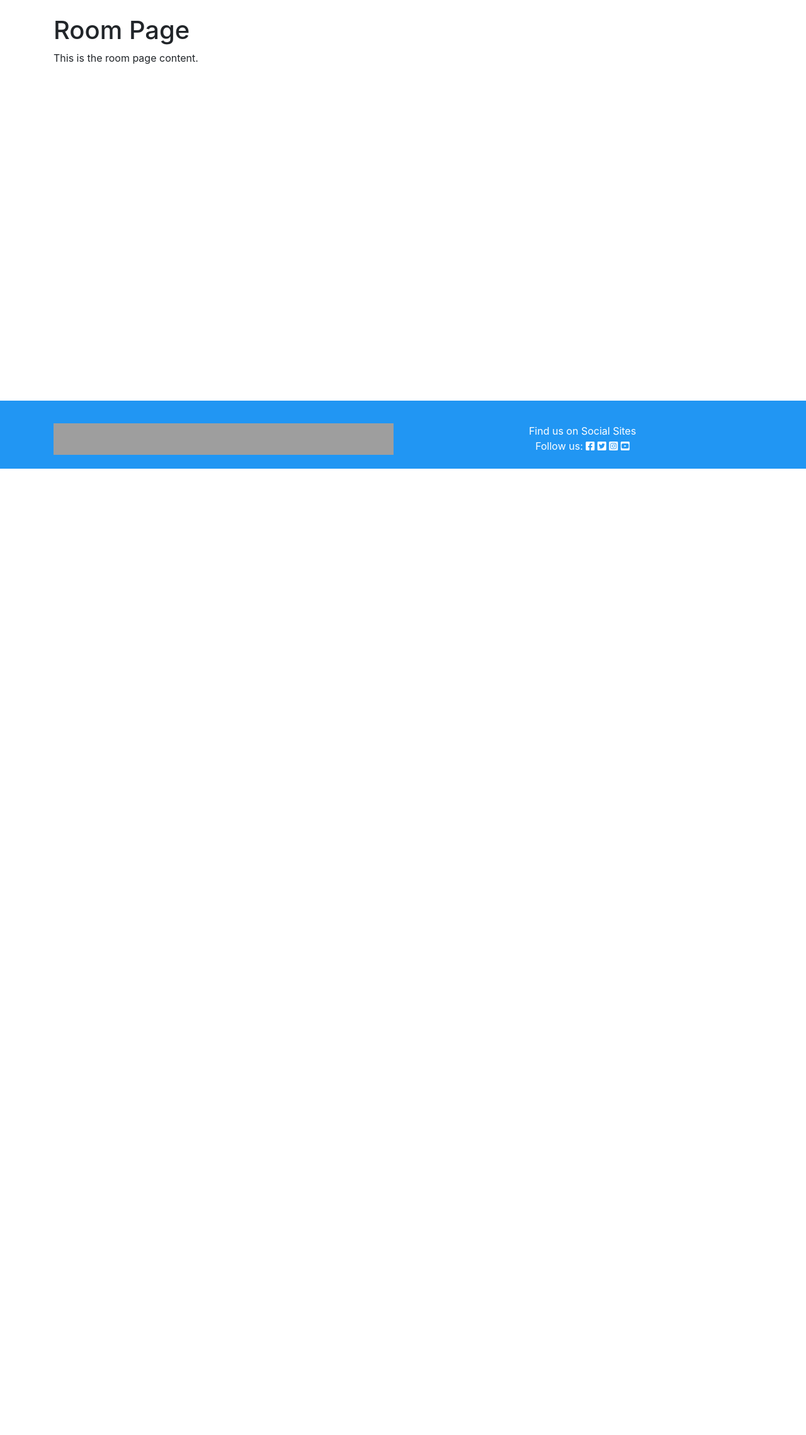
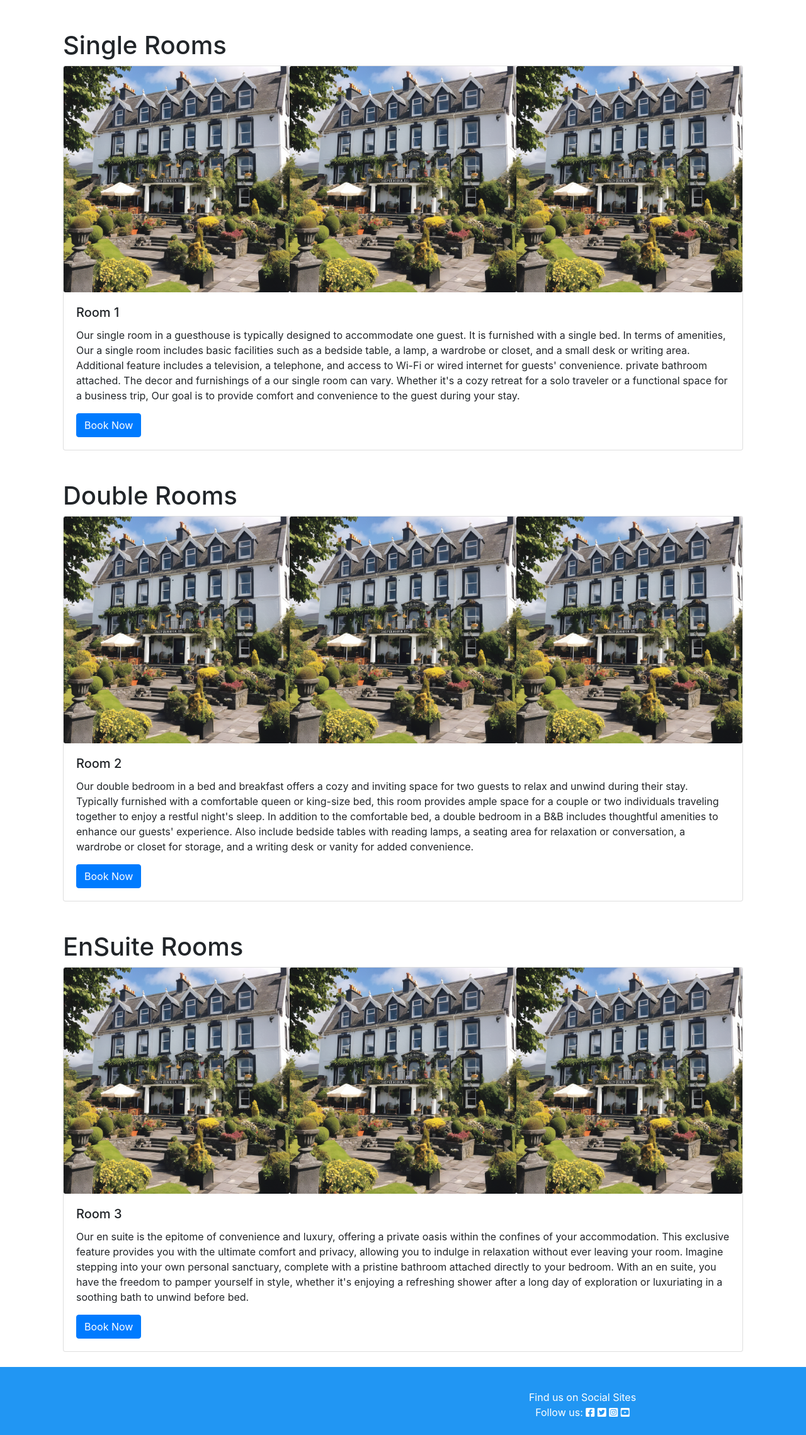
Before and after one commit to tugii21/Garnish, a Django app: page /room/ in a window 1280 px wide. Shown: the part 56-2334 px from the top of the page at 63% size. Before the commit the page ends 800 px from the top, so only its background shows below. Run offline with Django 4.2, Linux system fonts and the light colour scheme; some libraries are stand-ins or nearby versions; grey boxes are pictures that could not be loaded.

Commit message:
room page html set up and photos added

```diff
--- a/templates/room.html
+++ b/templates/room.html
@@ -2,7 +2,118 @@
 {% extends 'base.html' %}
 {% block title %}Room Page{% endblock %}
 {% block content %}
-    <!-- Your room page content goes here -->
-    <h1>Room Page</h1>
-    <p>This is the room page content.</p>
+{% load static %}
+
+<!-- Your room page content goes here -->
+<div class="container mt-4">
+    <h1>Single Rooms</h1>
+    <div class="row">
+        <div class="col-12 mb-4">
+            <div class="card w-100">
+                <div class="row no-gutters">
+                    <div class="col-4">
+                        <img src="{% static 'images/garnish.png' %}" class="card-img" alt="Room 1">
+                    </div>
+                    <div class="col-4">
+                        <img src="{% static 'images/garnish.png' %}" class="card-img" alt="Room 2">
+                    </div>
+                    <div class="col-4">
+                        <img src="{% static 'images/garnish.png' %}" class="card-img" alt="Room 3">
+                    </div>
+                </div>
+                <div class="card-body">
+                    <h5 class="card-title">Room 1</h5>
+                    <p class="card-text">
+                        Our single room in a guesthouse is typically designed to accommodate one guest. It is furnished
+                        with a single bed.
+
+                        In terms of amenities, Our a single room includes basic facilities such as a bedside table, a
+                        lamp, a wardrobe or closet, and a small desk or writing area. Additional feature includes a
+                        television, a telephone, and access to Wi-Fi or wired internet for guests' convenience. private
+                        bathroom attached.
+
+                        The decor and furnishings of a our single room can vary. Whether it's a cozy retreat for a solo
+                        traveler or a functional space for a business trip, Our goal is to provide comfort and
+                        convenience to the guest during your stay.</p>
+                    <a href="#" class="btn btn-primary">Book Now</a>
+                </div>
+            </div>
+        </div>
+        <!-- Repeat the above card structure for other rooms -->
+    </div>
+</div>
+<div class="container mt-4">
+    <h1>Double Rooms</h1>
+    <div class="row">
+        <div class="col-12 mb-4">
+            <div class="card w-100">
+                <div class="row no-gutters">
+                    <div class="col-4">
+                        <img src="{% static 'images/garnish.png' %}" class="card-img" alt="Room 1">
+                    </div>
+                    <div class="col-4">
+                        <img src="{% static 'images/garnish.png' %}" class="card-img" alt="Room 2">
+                    </div>
+                    <div class="col-4">
+                        <img src="{% static 'images/garnish.png' %}" class="card-img" alt="Room 3">
+                    </div>
+                </div>
+                <div class="card-body">
+                    <h5 class="card-title">Room 2</h5>
+                    <p class="card-text">
+
+                        Our double bedroom in a bed and breakfast offers a cozy and inviting space for two guests to
+                        relax and unwind during their stay. Typically furnished with a comfortable queen or king-size
+                        bed, this room provides ample space for a couple or two individuals traveling together to enjoy
+                        a restful night's sleep.
+
+                        In addition to the comfortable bed, a double bedroom in a B&B includes thoughtful amenities to
+                        enhance our guests' experience. Also include bedside tables with reading lamps, a seating area
+                        for relaxation or conversation, a wardrobe or closet for storage, and a writing desk or vanity
+                        for added convenience.
+
+
+
+                    </p>
+                    <a href="#" class="btn btn-primary">Book Now</a>
+                </div>
+            </div>
+        </div>
+        <!-- Repeat the above card structure for other rooms -->
+    </div>
+</div>
+<div class="container mt-4">
+    <h1>EnSuite Rooms</h1>
+    <div class="row">
+        <div class="col-12 mb-4">
+            <div class="card w-100">
+                <div class="row no-gutters">
+                    <div class="col-4">
+                        <img src="{% static 'images/garnish.png' %}" class="card-img" alt="Room 1">
+                    </div>
+                    <div class="col-4">
+                        <img src="{% static 'images/garnish.png' %}" class="card-img" alt="Room 2">
+                    </div>
+                    <div class="col-4">
+                        <img src="{% static 'images/garnish.png' %}" class="card-img" alt="Room 3">
+                    </div>
+                </div>
+                <div class="card-body">
+                    <h5 class="card-title">Room 3</h5>
+                    <p class="card-text">
+                        Our en suite is the epitome of convenience and luxury, offering a private oasis within the
+                        confines of your accommodation. This exclusive feature provides you with the ultimate comfort
+                        and privacy, allowing you to indulge in relaxation without ever leaving your room.
+
+                        Imagine stepping into your own personal sanctuary, complete with a pristine bathroom attached
+                        directly to your bedroom. With an en suite, you have the freedom to pamper yourself in style,
+                        whether it's enjoying a refreshing shower after a long day of exploration or luxuriating in a
+                        soothing bath to unwind before bed.</p>
+                    <a href="#" class="btn btn-primary">Book Now</a>
+                </div>
+            </div>
+        </div>
+        <!-- Repeat the above card structure for other rooms -->
+    </div>
+</div>
 {% endblock %}
```
